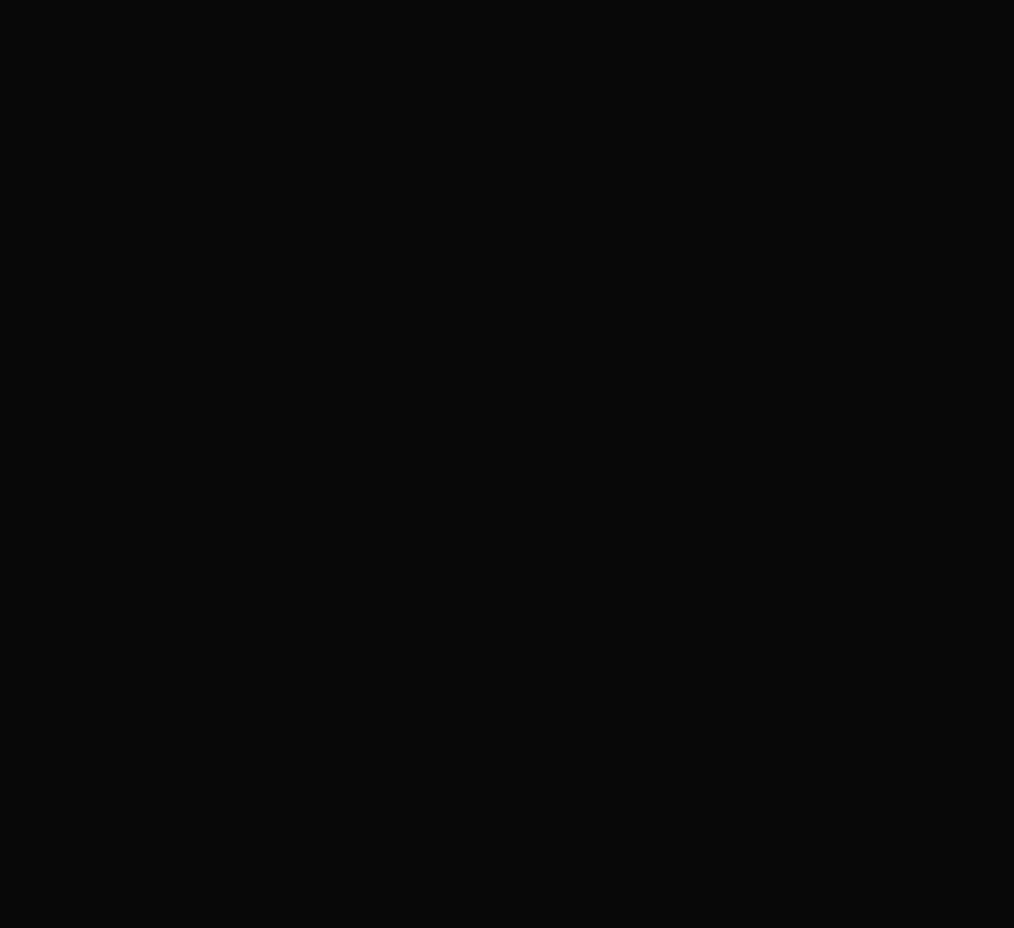
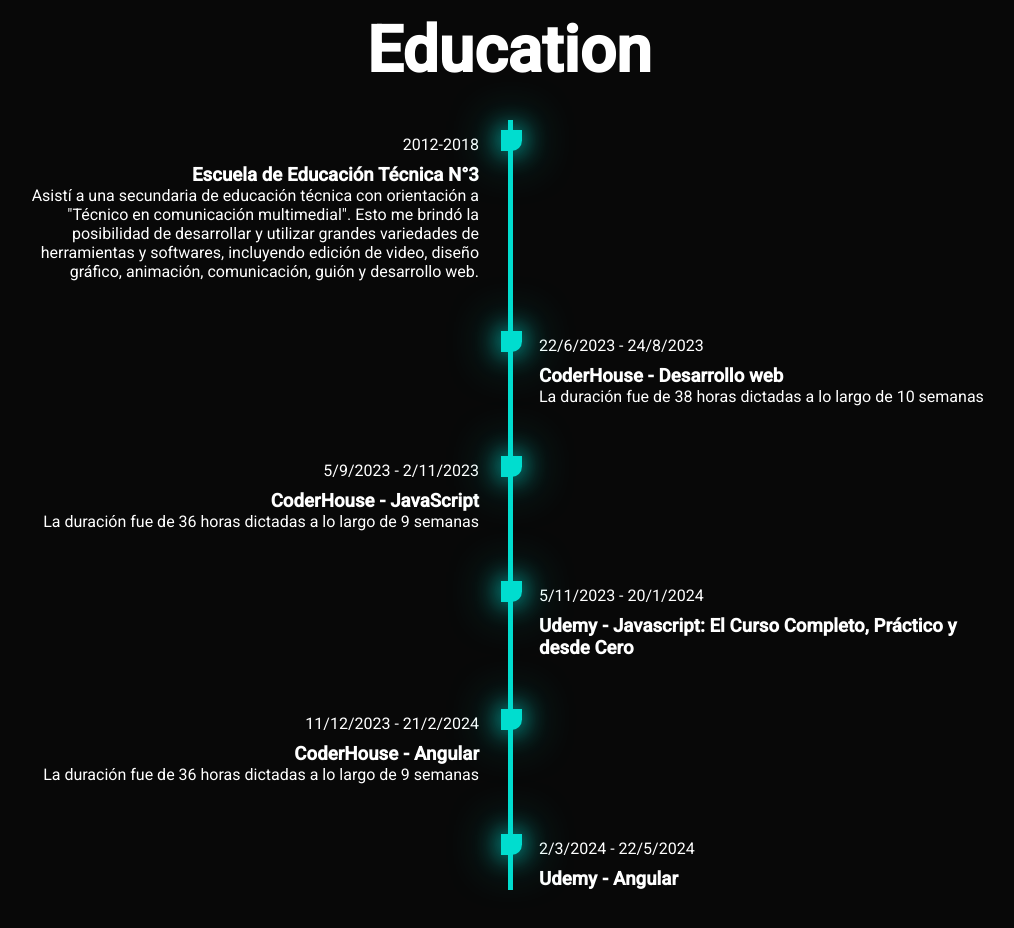
Before and after one commit to CandeLandi/portfolio, an Angular app: page / in a window 1280 px wide. Shown: the part 1040-1968 px from the top of the page, without its empty margins (131-1145 px from the left). Before the commit the page ends 800 px from the top, so only its background shows below. Built offline with nearby package versions, Linux system fonts and the light colour scheme.

Commit message:
add education

```diff
--- a/src/app/app.component.html
+++ b/src/app/app.component.html
@@ -7,3 +7,5 @@
 </header>
 
 <app-home  />
+
+<app-education />
--- a/src/app/app.module.ts
+++ b/src/app/app.module.ts
@@ -6,12 +6,14 @@
 import { NavbarComponent } from './components/navbar/navbar.component';
 import { provideAnimationsAsync } from '@angular/platform-browser/animations/async';
 import { HomeComponent } from './pages/home/home.component';
+import { EducationComponent } from './pages/education/education.component';
 
 @NgModule({
   declarations: [
     AppComponent,
     NavbarComponent,
-    HomeComponent
+    HomeComponent,
+    EducationComponent
   ],
   imports: [
     BrowserModule,
--- /dev/null
+++ b/src/app/pages/education/education.component.html
@@ -0,0 +1,71 @@
+<section class="education" id="education">
+
+  <h2 class="heading"> Education </h2>
+
+  <div class="timeline-items">
+
+    <div class="timeline-item">
+      <div class="timeline-dot"> </div>
+      <div class="timeline-date"> 2012-2018 </div>
+      <div class="timeline-content">
+        <h3>Escuela de Educación Técnica N°3</h3>
+        <p> Asistí a una secundaria de educación técnica con orientación a "Técnico en comunicación multimedial". Esto
+          me brindó la posibilidad de desarrollar y utilizar grandes variedades de herramientas y softwares,
+          incluyendo edición de video, diseño gráfico, animación, comunicación, guión y desarrollo web.
+        </p>
+      </div>
+    </div>
+    <div class="timeline-item">
+      <div class="timeline-dot"> </div>
+      <div class="timeline-date"> 22/6/2023 - 24/8/2023 </div>
+      <div class="timeline-content">
+        <h3> CoderHouse - Desarrollo web </h3>
+        <p>
+          La duración fue de 38 horas dictadas a lo largo de 10 semanas
+        </p>
+      </div>
+    </div>
+    <div class="timeline-item">
+      <div class="timeline-dot"> </div>
+      <div class="timeline-date"> 5/9/2023 - 2/11/2023 </div>
+      <div class="timeline-content">
+        <h3> CoderHouse - JavaScript </h3>
+        <p>
+          La duración fue de 36 horas dictadas a lo largo de 9 semanas
+        </p>
+      </div>
+    </div>
+    <div class="timeline-item">
+      <div class="timeline-dot"> </div>
+      <div class="timeline-date"> 5/11/2023 - 20/1/2024 </div>
+      <div class="timeline-content">
+        <h3> Udemy - Javascript: El Curso Completo, Práctico y desde Cero </h3>
+        <p>
+
+        </p>
+      </div>
+    </div>
+    <div class="timeline-item">
+      <div class="timeline-dot"> </div>
+      <div class="timeline-date"> 11/12/2023 - 21/2/2024 </div>
+      <div class="timeline-content">
+        <h3> CoderHouse - Angular </h3>
+        <p>
+          La duración fue de 36 horas dictadas a lo largo de 9 semanas
+        </p>
+      </div>
+    </div>
+    <div class="timeline-item">
+      <div class="timeline-dot"> </div>
+      <div class="timeline-date"> 2/3/2024 - 22/5/2024 </div>
+      <div class="timeline-content">
+        <h3> Udemy - Angular </h3>
+        <p>
+
+        </p>
+      </div>
+    </div>
+
+
+  </div>
+</section>
--- /dev/null
+++ b/src/app/pages/education/education.component.scss
@@ -0,0 +1,61 @@
+section {
+  padding: 8rem 12% 8rem;
+
+  .heading {
+    font-size: 4rem;
+    text-align: center;
+    margin: 2rem 0;
+
+  }
+}
+
+.timeline-date {
+  padding-top: 15px;
+}
+
+.timeline-content {
+  padding-top: 10px;
+}
+
+.timeline-items {
+  max-width: 1200px;
+  margin: auto;
+  display: flex;
+  flex-wrap: wrap;
+  position: relative;
+
+  &::before {
+    content: "";
+    position: absolute;
+    width: 5px;
+    height: 100%;
+    background-color: var(--main-color);
+    left: calc(50% - 1px);
+  }
+  .timeline-item {
+    margin-bottom: 40px;
+    width: 100%;
+    position: relative;
+    &:last-child{
+      margin-bottom: 0px;
+    }
+    &:nth-child(odd){
+      padding-right: calc( 50% + 30px );
+      text-align: right;
+    }
+    &:nth-child(even){
+      padding-left: calc(50% + 30px);
+    }
+    .timeline-dot {
+      height: 21px;
+      width: 21px;
+      background-color: var(--main-color);
+      box-shadow: 0 0 25px var(--main-color),
+                  0 0 50px var(--main-color);
+      position: absolute;
+      left: calc(50% - 8px);
+      border-end-end-radius: 50%;
+      top: 10px ;
+    }
+  }
+}
--- a/src/app/pages/home/home.component.html
+++ b/src/app/pages/home/home.component.html
@@ -4,14 +4,15 @@
     <h3 class="text-animation">  <span></span> </h3>
 
     <p>
-      Lorem ipsum, dolor sit amet consectetur adipisicing elit. Commodi nihil voluptatum soluta id neque in vitae,
-      nostrum quam excepturi? Inventore voluptate aliquam eius libero odit ea incidunt recusandae ab vero!
+      Tengo 23 años, soy de la ciudad de Necochea, provincia de Buenos Aires.
     </p>
+
+      Soy una apasionada programadora con experiencia en el desarrollo frontend y backend. Durante más de un año, he estado inmersa en el estudio y la práctica de tecnologías como JavaScript, Angular y NestJS
 
 
     <div class="social-icons">
-      <a href="https://www.linkedin.com/in/candela-landi-5651002ab/"><i class='bx bxl-linkedin'></i></a>
-      <a href="https://github.com/CandeLandi"><i class='bx bxl-github'></i></a>
+      <a target="_blank" href="https://www.linkedin.com/in/candela-landi-5651002ab/"><i class='bx bxl-linkedin'></i></a>
+      <a target="_blank" href="https://github.com/CandeLandi"><i class='bx bxl-github'></i></a>
     </div>
 
     <div class="btn-group">
--- a/src/app/pages/home/home.component.scss
+++ b/src/app/pages/home/home.component.scss
@@ -34,7 +34,7 @@
   }
 
   h1 {
-    font-size: 3rem;
+    font-size: 4rem;
     font-weight: 700;
     margin-top: 1.5rem;
     line-height: 1;
```
Also changed, not shown: src/app/pages/education/education.component.ts (added, +10 -0 lines).
